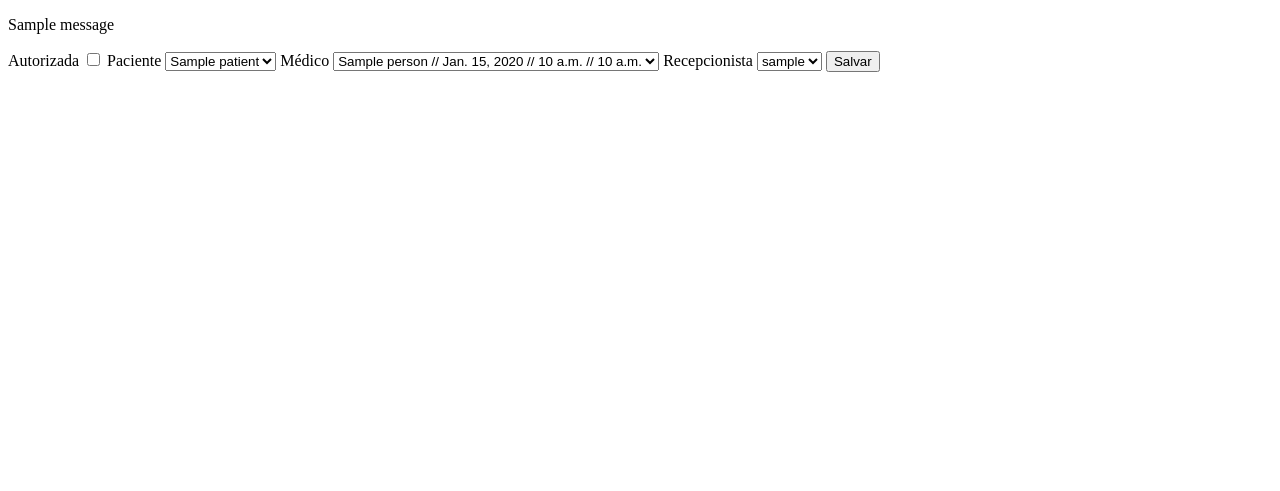
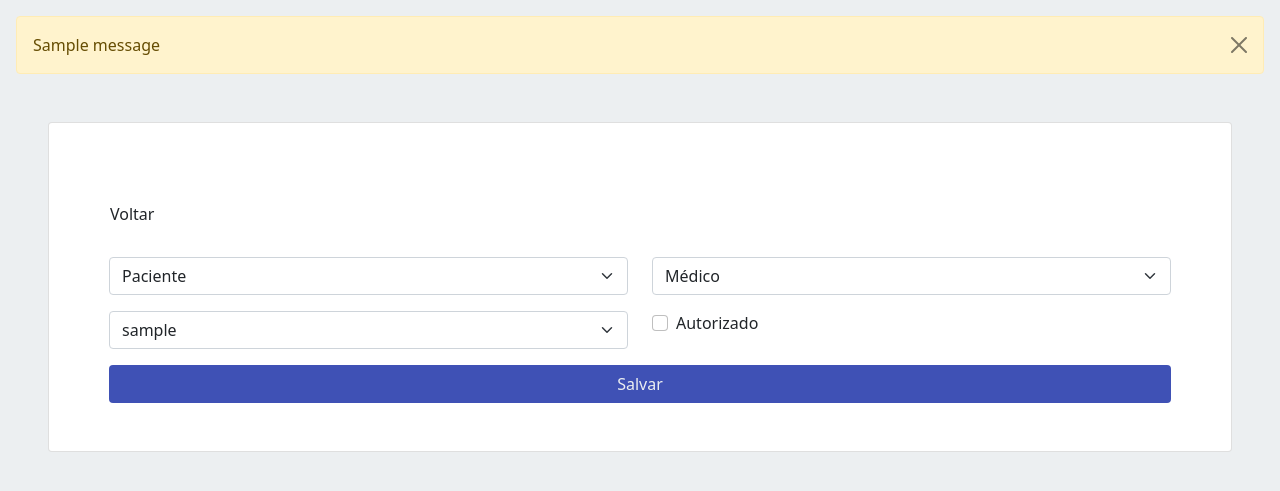
Before and after one commit to PedroHenriqueDevBR/clinic-system, a Django app: page /cadastro/consultas in a window 1280 px wide. Shown: the top 491 px of the page. Run offline with Django 3.2, Linux system fonts and the light colour scheme; a user stored in the database is signed in; tables that the repository leaves empty hold one stand-in row (values such as "Sample post"); one stand-in notice (Sample message) is shown; some libraries are stand-ins or nearby versions.

Commit message:
style: apply css to cadastro-consultas page

```diff
--- a/clinic_system/core/templates/core/cadastro-consultas.html
+++ b/clinic_system/core/templates/core/cadastro-consultas.html
@@ -1,42 +1,65 @@
-<!DOCTYPE html>
-<html lang="en">
-<head>
-    <meta charset="UTF-8">
-    <title>Title</title>
-</head>
-<body>
-    {% if messages %}
-        {% for message in messages %}
-            <p>{{message}}</p>
-        {% endfor %}
-    {% endif %}
+{% extends 'utils/base.html' %}
+{% block title %}Registrar hoário de trabalho{% endblock %}
+{% block main %}
+
+<div id="register-consultation-hour">
+
+    <div class="card rounded mx-5 my-5 px-5 py-5">
+        <div class="div py-4">
+            <a href="/dashboard" class="btn">Voltar</a>
+        </div>
+
+        <div class="container">
             <form method="post" action="">
                 {% csrf_token %}
 
-            <label for="">Autorizada</label>
-            <input type="checkbox" name="is_authorized">
-
-            <label for="">Paciente</label>
-            <select name="paciente">
+                <div class="row">
+                    <div class="col">
+                        <select class="form-select" aria-label="Default select example" name="paciente" id="paciente">
+                            <option value="" selected disabled>Paciente</option>
                             {% for paciente in pacientes %}
                             <option value="{{paciente.id}}">{{paciente.name}}</option>
                             {% endfor %}
                         </select>
+                    </div>
 
-            <label for="">Médico</label>
-            <select name="disponibilidade_medic">
+                    <div class="col">
+                        <select class="form-select" aria-label="Default select example" name="disponibilidade_medic"
+                            id="disponibilidade_medic">
+                            <option value="" selected disabled>Médico</option>
                             {% for d in disponibilidade %}
-                    <option value="{{d.id}}">{{d.medico.name}} // {{d.date}} // {{d.init_hour}} // {{d.end_hour}}</option>
+                            <option value="{{d.id}}">{{d.medico.name}} // {{d.date}} // {{d.init_hour}} //
+                                {{d.end_hour}}
+                            </option>
                             {% endfor %}
                         </select>
+                    </div>
+                </div>
 
-            <label for="">Recepcionista</label>
-            <select name="recepcionista">
-                <option value="{{request.user.id}}">{{request.user}}</option>
+                <div class="row mt-3">
+                    <div class="col">
+                        <select class="form-select" aria-label="Default select example" name="recepcionista"
+                            id="recepcionista">
+                            <option value="{{request.user.id}}">{{request.user.username}}</option>
                         </select>
+                    </div>
 
-        <button type="submit">Salvar</button>
+                    <div class="col">
+                        <div class="form-check">
+                            <input class="form-check-input" type="checkbox" name="is_authorized" id="is_authorized">
+                            <label class="form-check-label" for="is_authorized">Autorizado</label>
+                        </div>
+                    </div>
+                </div>
+
+
+                <button type="submit" class="btn primary-color-app white-text full-width mt-3">Salvar</button>
             </form>
+        </div>
+    </div>
 
-</body>
-</html>
+
+
+</div>
+
+{% endblock %}
--- a/clinic_system/core/views.py
+++ b/clinic_system/core/views.py
@@ -197,7 +197,7 @@ def criar_consulta(request, pk):
     if str(request.method == 'POST'):
         form = ConsultaForm(request.POST or None)
         if form.is_valid():
-            messages.success(request, 'Consulta finalizada')
+            messages.add_message(request, 'Consulta finalizada')
            # form.save()
     else:
         form = ConsultaForm()
```
Lines whose indentation alone changed are shown as unchanged.
